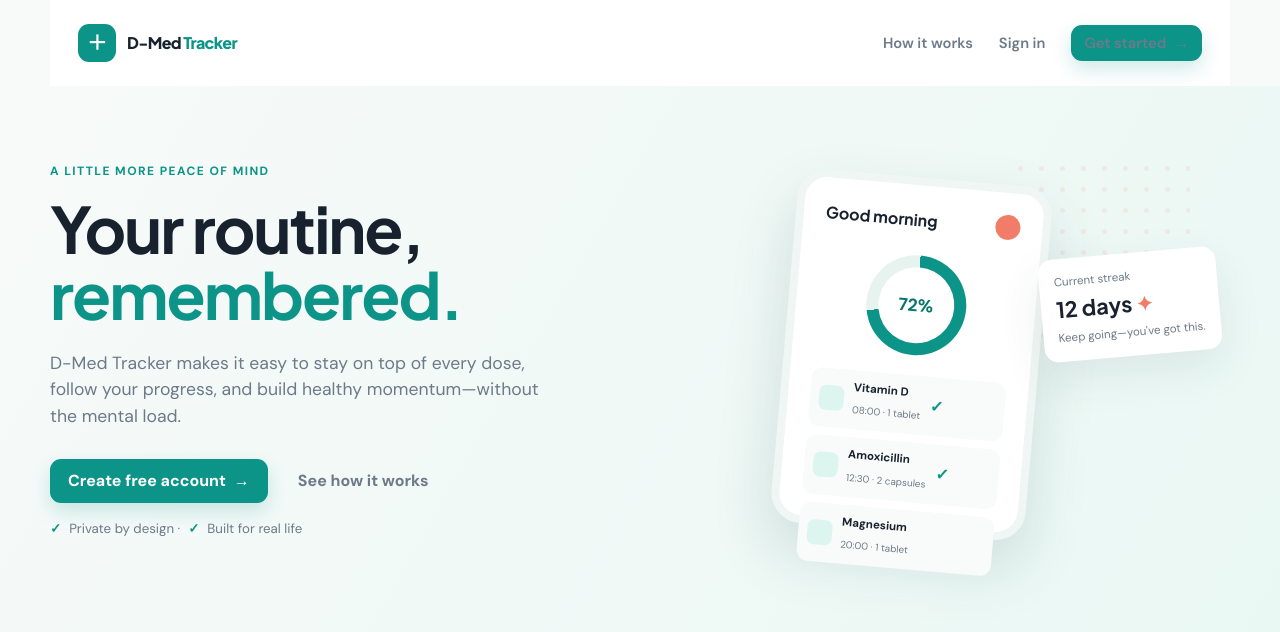
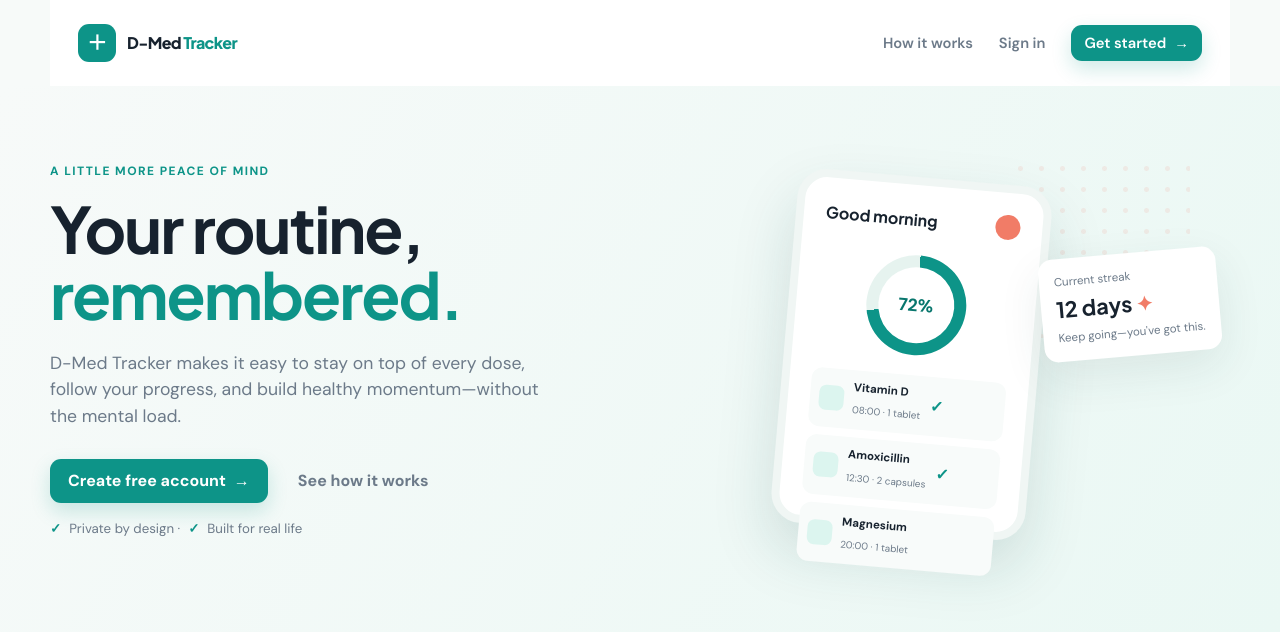
Before and after one commit to daramz34/Medication-Tracker, a Python web app: template frontend/templates/index.html in a window 1280 px wide. Shown: the top 632 px of the page. Run offline with Jinja, Linux system fonts and the light colour scheme; the template is opened without the code that fills it, so the values that code supplies are empty.

Commit message:
Force primary button text to white

```diff
--- a/frontend/static/styles.css
+++ b/frontend/static/styles.css
@@ -80,10 +80,21 @@ p { margin: 0; }
   min-height: 44px;
   padding: 0 18px;
   transition: transform .2s, box-shadow .2s, background .2s;
+
 }
 .button:hover { transform: translateY(-1px); }
-.button-primary { background: var(--teal); box-shadow: 0 8px 20px rgba(13, 148, 136, .2); color: #fff; }
-.button-primary:hover { background: var(--teal-dark); }
+.button-primary,
+a.button-primary,
+button.button-primary {
+  background: var(--teal);
+  box-shadow: 0 8px 20px rgba(13, 148, 136, .2);
+  color: #ffffff !important; /* Forces text to pure white */
+}
+
+.button-primary:hover {
+  background: var(--teal-dark);
+  color: #ffffff !important;
+}
 .button-soft { background: var(--mint); color: var(--teal-dark); }
 .button-ghost { background: transparent; color: var(--muted); }
 .button-danger { background: #fff1ef; color: #c95548; }
```
